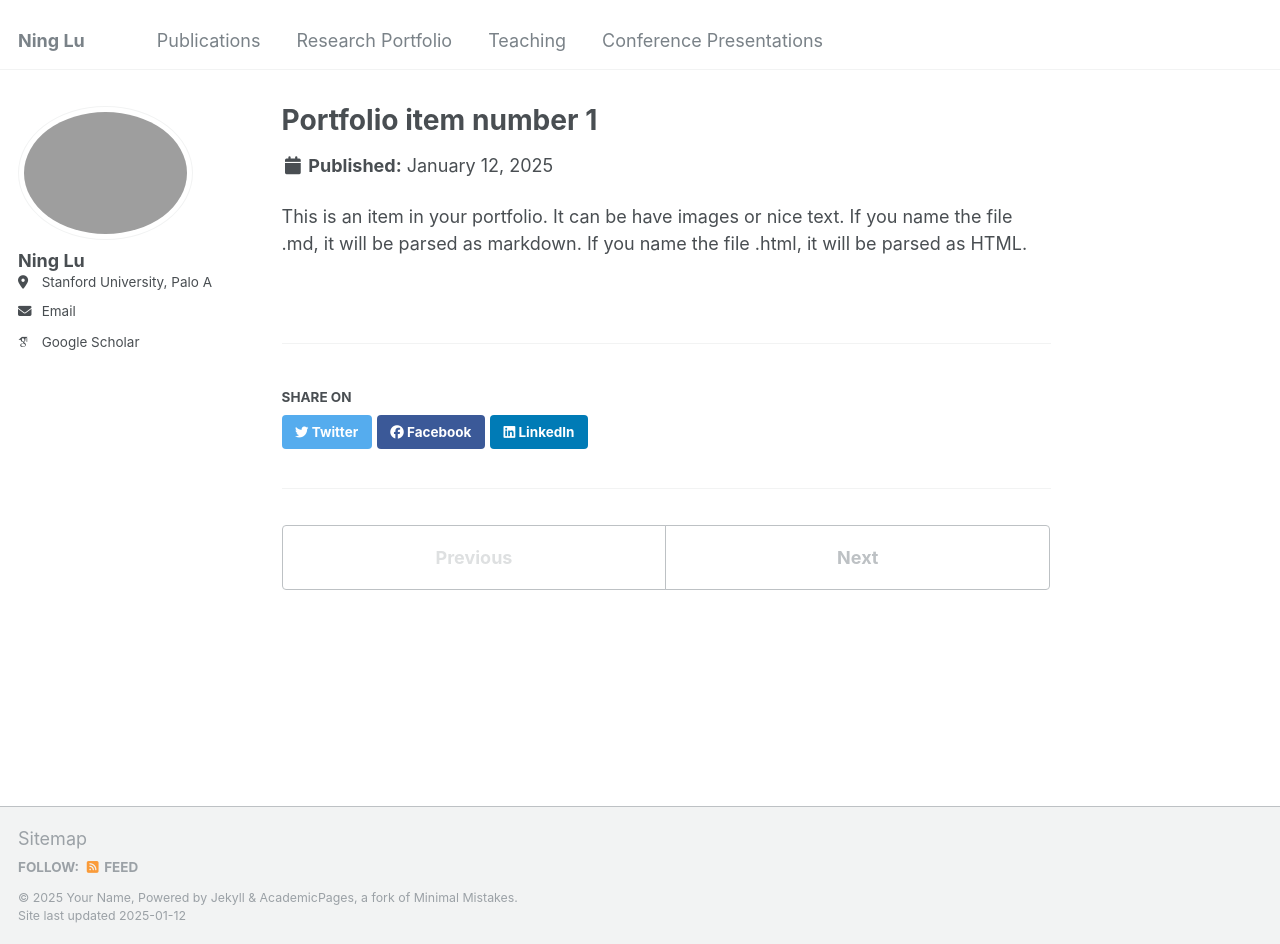
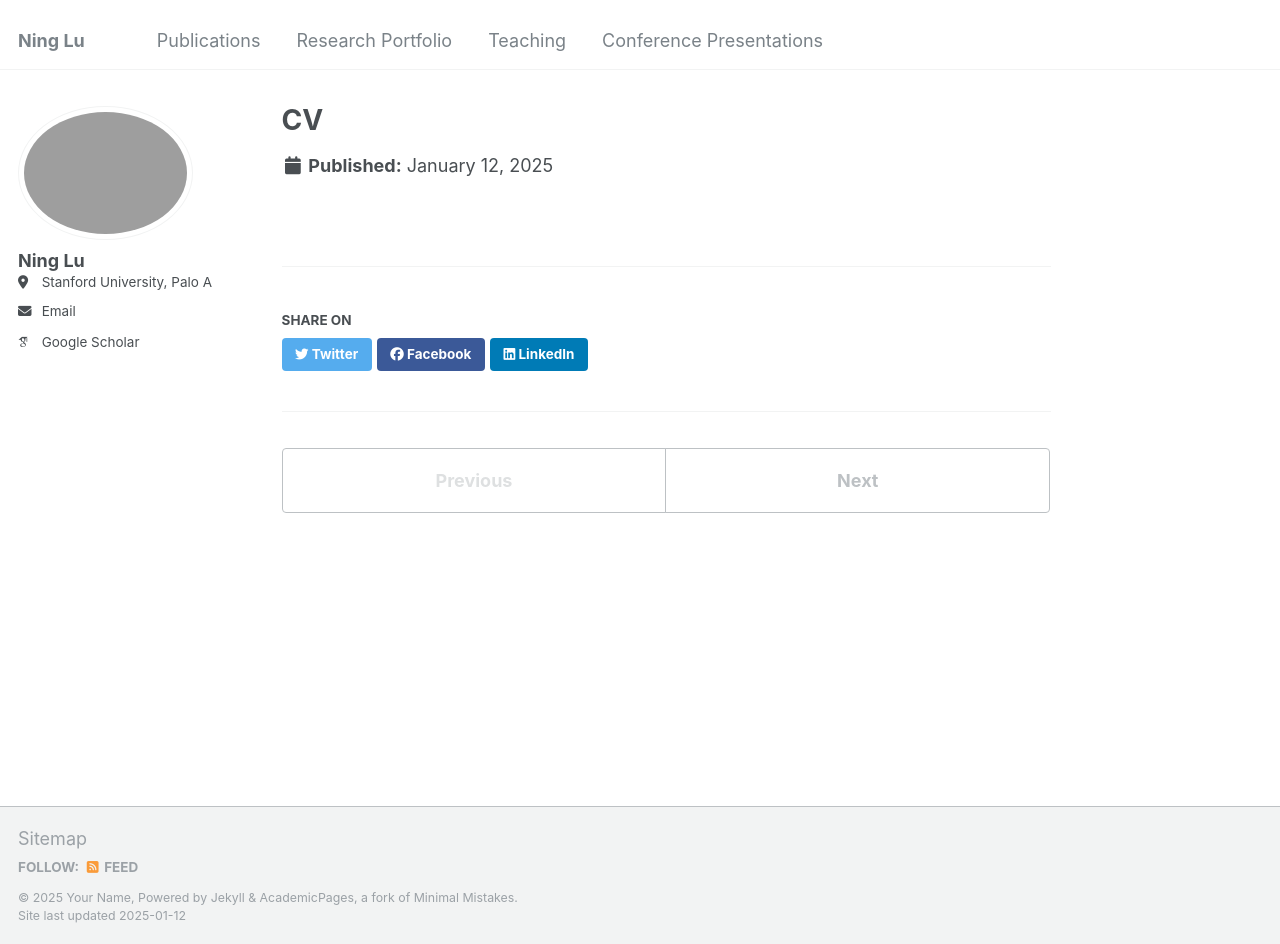
Before and after one commit to NingLu-Ultrasound/ninglu-ultrasound.github.io, a Jekyll site: the page built from _portfolio/portfolio-1.md, in a window 1280 px wide and 944 px high. Built offline with Jekyll 4.4.1, drawn with Linux system fonts in a browser that asks for light colours; some web fonts are replaced.

Commit message:
Update portfolio-1.md

```diff
--- a/_portfolio/portfolio-1.md
+++ b/_portfolio/portfolio-1.md
@@ -1,7 +1,6 @@
 ---
-title: "Portfolio item number 1"
-excerpt: "Short description of portfolio item number 1<br/><img src='/images/500x300.png'>"
+title: "CV"
+excerpt: "Last update: 12/05/2024"
 collection: portfolio
+paperurl: 'http://ninglu-ultrasound.github.io/files/2_NLcv_faculty_2024_v7.pdf'
 ---
-
-This is an item in your portfolio. It can be have images or nice text. If you name the file .md, it will be parsed as markdown. If you name the file .html, it will be parsed as HTML.
```
